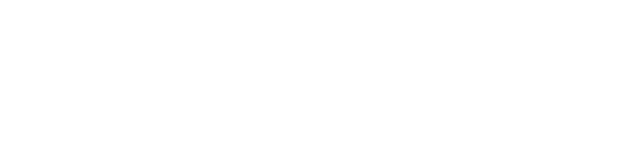
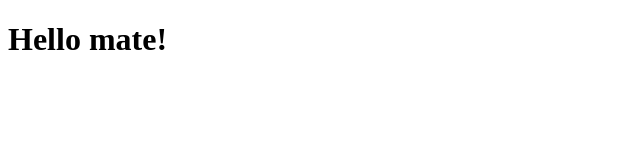
Before and after one commit to StageUa/mate-project, a plain HTML site: page index.html in a window 1280 px wide. Shown: the whole page, without its empty margins (0-640 px from the left). Drawn offline with Linux system fonts and the light colour scheme.

Commit message:
add h1 in header tag

```diff
--- a/index.html
+++ b/index.html
@@ -7,7 +7,7 @@
     <title>Document</title>
 </head>
 <body>
-    <header></header>
+    <header><h1>Hello mate!</h1></header>
     <main></main>
     <footer></footer>
 </body>
```
